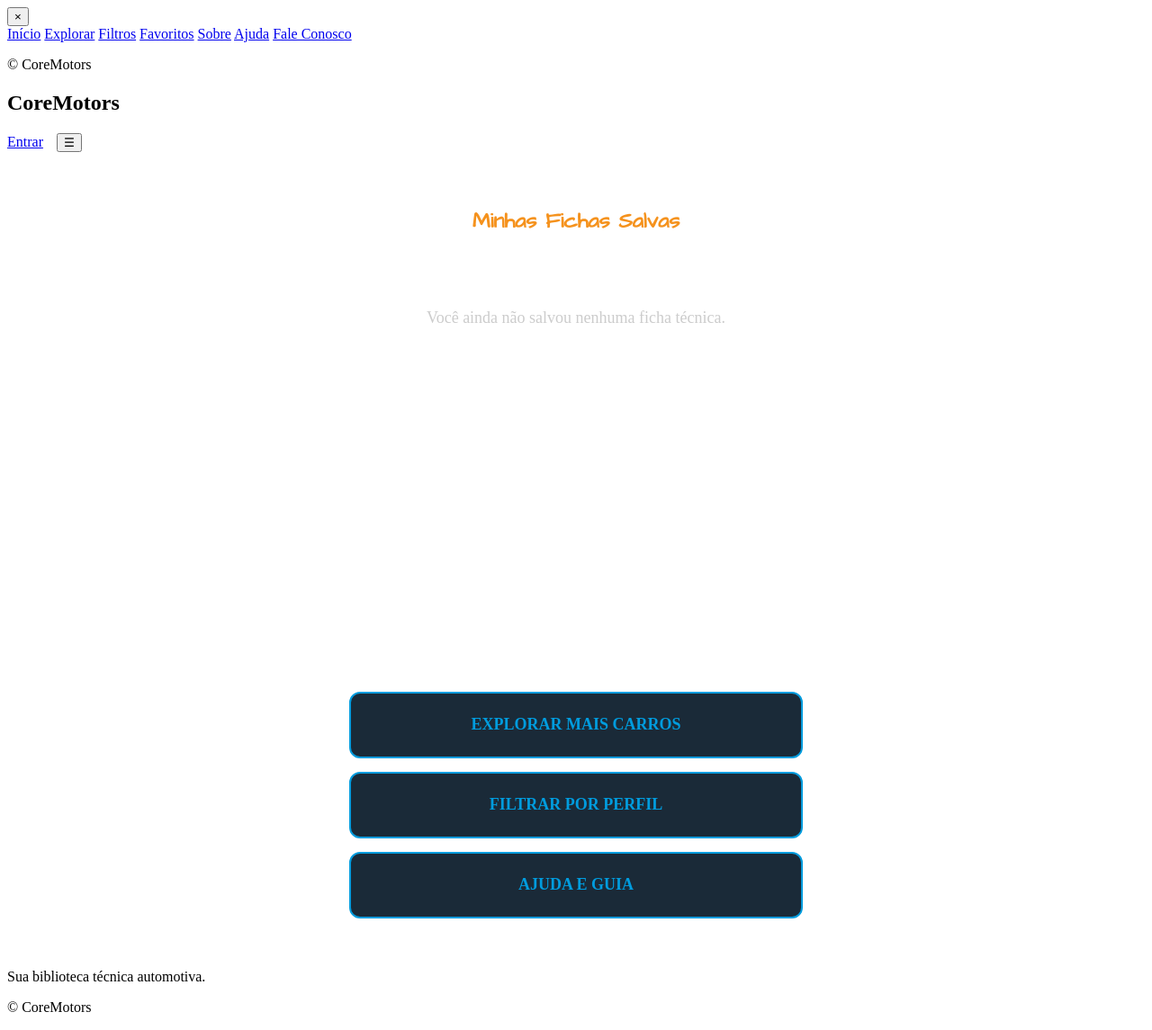
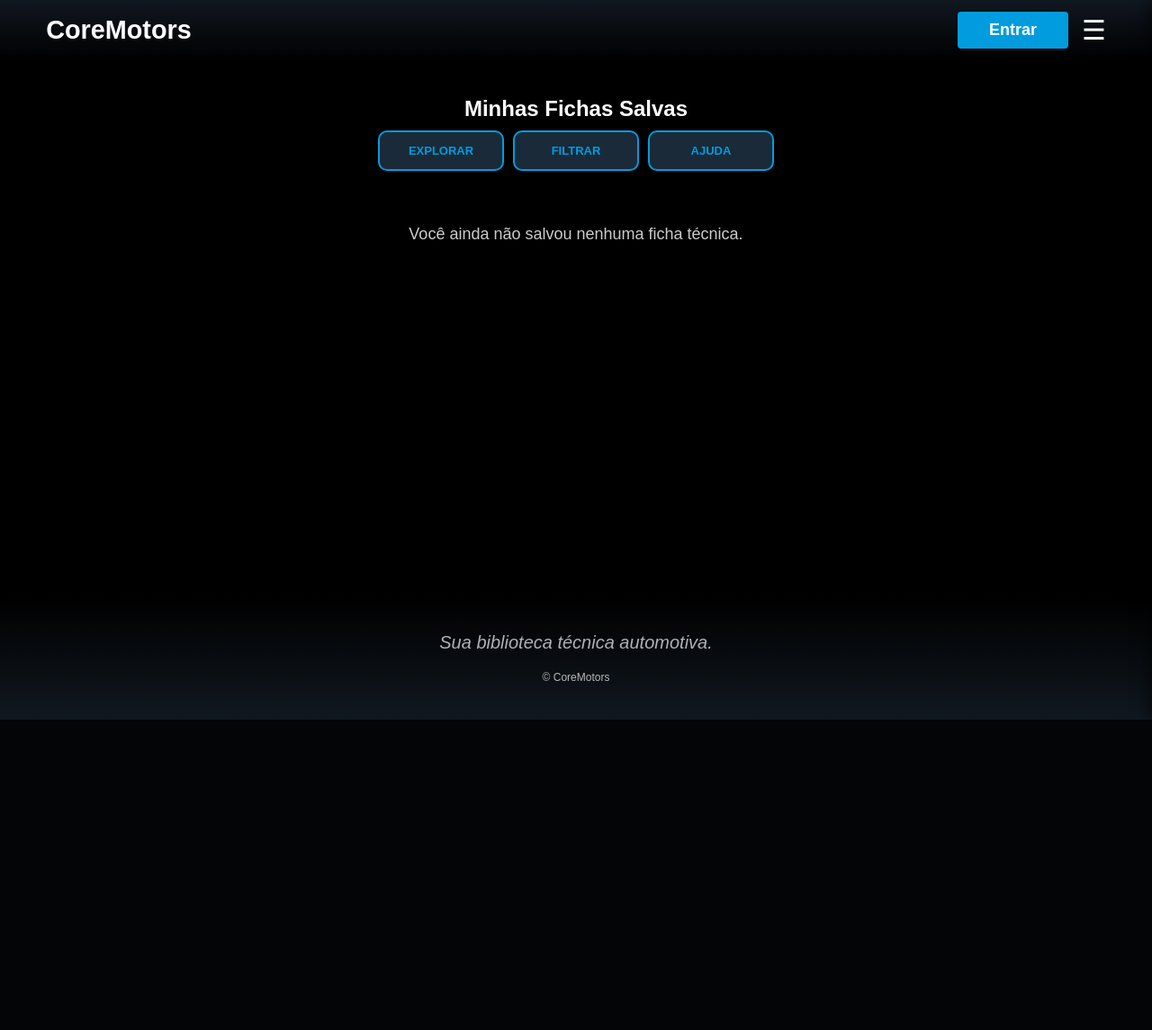
Before and after one commit to Lucaslcz/CORE-MOTORS, a PHP site: page /favorito.html in a window 1280 px wide. Shown: the whole page at 90% size. After the commit the page ends 800 px from the top, so only its background shows below. Run offline with PHP 8.4, Linux system fonts and the light colour scheme.

Commit message:
Criando e arrumando o arquivo de fichas

```diff
--- a/ajuda.html
+++ b/ajuda.html
@@ -6,6 +6,7 @@
     <meta name="viewport" content="width=device-width, initial-scale=1.0">
     <link href="https://fonts.googleapis.com/css2?family=Architects+Daughter&display=swap" rel="stylesheet">
     <link rel="stylesheet" href="ajuda.css">
+    <link rel="stylesheet" href="index.css">
 </head>
 
 <body>
--- a/favorito.css
+++ b/favorito.css
@@ -1,88 +1,50 @@
-.favoritos-container {
-    padding: 40px 5%;
-    color: white;
-    min-height: 60vh;
+html, body {
+    height: 100%;
+    margin: 0;
 }
 
-.vitrine-favoritos {
+body {
+    display: flex;
+    flex-direction: column;
+}
+
+.favoritos-container {
+    flex: 1;
     display: flex;
     flex-direction: column;
     align-items: center;
-    gap: 30px;
+    padding: 40px 5%;
+    color: white;
 }
 
-.card-carro {
-    background-color: #1A2A38;
-    width: 100%;
-    max-width: 400px;
-    padding: 25px;
-    border-radius: 15px;
-    border: 2px solid #009CDE;
-    display: flex;
-    flex-direction: column;
-    align-items: center;
+.titulo-secao {
+    color: #F5921D;
     text-align: center;
-}
-
-.card-carro img {
-    width: 100%;
-    height: auto;
-    border-radius: 10px;
     margin-bottom: 20px;
-    object-fit: contain;
-}
-
-.card-carro h3 {
-    font-size: 22px;
-    margin-bottom: 20px;
-    color: white;
     font-family: 'Architects Daughter', cursive;
 }
 
-.btn-ver-ficha {
-    background-color: #F5921D;
-    color: white;
+.menu-superior {
+    display: flex;
+    flex-direction: row;
+    justify-content: center;
+    gap: 10px;
+    padding: 10px 0 40px 0;
     width: 100%;
-    height: 60px;
-    display: flex;
-    align-items: center;
-    justify-content: center;
-    text-decoration: none;
-    font-weight: bold;
-    border-radius: 10px;
-    font-size: 18px;
-    transition: 0.3s;
+    max-width: 600px;
 }
 
-.btn-remover {
-    background: none;
-    border: none;
-    color: #ff4d4d;
-    margin-top: 15px;
-    text-decoration: underline;
-    font-size: 14px;
-    cursor: pointer;
-}
-
-.menu-inferior {
-    display: flex;
-    flex-direction: column;
-    gap: 15px;
-    padding: 40px 8%;
-    align-items: center;
-}
-
-.btn-grande {
-    width: 100%;
-    max-width: 500px;
-    height: 70px;
+.btn {
+    flex: 1;
+    max-width: 140px;
+    height: 45px;
     background-color: #1A2A38;
     color: #009CDE;
     text-decoration: none;
     font-weight: bold;
-    font-size: 18px;
+    font-size: 13px;
     border: 2px solid #009CDE;
-    border-radius: 12px;
+    border-radius: 10px;
     display: flex;
     align-items: center;
     justify-content: center;
@@ -90,9 +52,9 @@
     transition: 0.3s;
 }
 
-.btn-grande:hover {
-    background-color: #009CDE;
-    color: white;
+.vazio-msg {
+    text-align: center;
+    color: #ccc;
+    margin-top: 20px;
+    font-size: 18px;
 }
-
-.vazio-msg { text-align: center; color: #ccc; margin-top: 50px; font-size: 18px; }
--- a/favorito.html
+++ b/favorito.html
@@ -6,6 +6,7 @@
     <meta name="viewport" content="width=device-width, initial-scale=1.0">
     <link href="https://fonts.googleapis.com/css2?family=Architects+Daughter&display=swap" rel="stylesheet">
     <link rel="stylesheet" href="favorito.css">
+    <link rel="stylesheet" href="index.css">
 </head>
 
 <body>
@@ -20,7 +21,7 @@
             <a href="favorito.html">Favoritos</a>
             <a href="sobre.html">Sobre</a>
             <a href="ajuda.html">Ajuda</a>
-            <a href="#">Fale Conosco</a>
+            <a href="suporte.html">Fale Conosco</a>
             <p class="copy">&copy; CoreMotors</p>
         </nav>
     </aside>
@@ -37,17 +38,16 @@
     </header>
 
     <main class="favoritos-container">
-        <h2 style="color: #F5921D; text-align: center; margin-bottom: 30px; font-family: 'Architects Daughter', cursive;">Minhas Fichas Salvas</h2>
+        <h2 class="titulo">Minhas Fichas Salvas</h2>
 
-        <div id="lista-favoritos" class="vitrine-favoritos">
-        </div>
+        <section class="menu-superior">
+            <a href="explorar.html" class="btn">EXPLORAR</a>
+            <a href="filtro.html" class="btn">FILTRAR</a>
+            <a href="ajuda.html" class="btn">AJUDA</a>
+        </section>
+
+        <div id="lista-favoritos" class="vitrine-favoritos"></div>
     </main>
-
-    <section class="menu-inferior">
-        <a href="explorar.html" class="btn-grande">EXPLORAR MAIS CARROS</a>
-        <a href="filtro.html" class="btn-grande">FILTRAR POR PERFIL</a>
-        <a href="ajuda.html" class="btn-grande">AJUDA E GUIA</a>
-    </section>
 
     <footer>
       <div class="footer-content">
--- a/index.css
+++ b/index.css
@@ -16,7 +16,7 @@ html {
 }
 
 .navbar {
-    background: linear-gradient(to top, #101820, #000000);
+    background: linear-gradient(to top, #000000, #101820);
     display: flex;
     align-items: center;
     justify-content: space-between;
--- a/index.html
+++ b/index.html
@@ -65,7 +65,7 @@
             <img src="Carrosimg/gtr-r35.png" alt="GTR-R35">
             <h3>Nissan GT-R R35</h3>
             <p class="slogan">Nissan GT-R: Performance que desafia a física, design que define o futuro.</p>
-            <a class="saibamais" href="../Fichas/gt-r-r35.html">Saiba Mais</a>
+            <a class="saibamais" href="ficha.html">Saiba Mais</a>
         </div>
 
         <div class="card-carro">
```
Also changed, not shown: ficha.css (added, +113 -0 lines), ficha.html (added, +84 -0 lines), ficha.js (added, +18 -0 lines), sobre.html (added), suporte.html (added).
